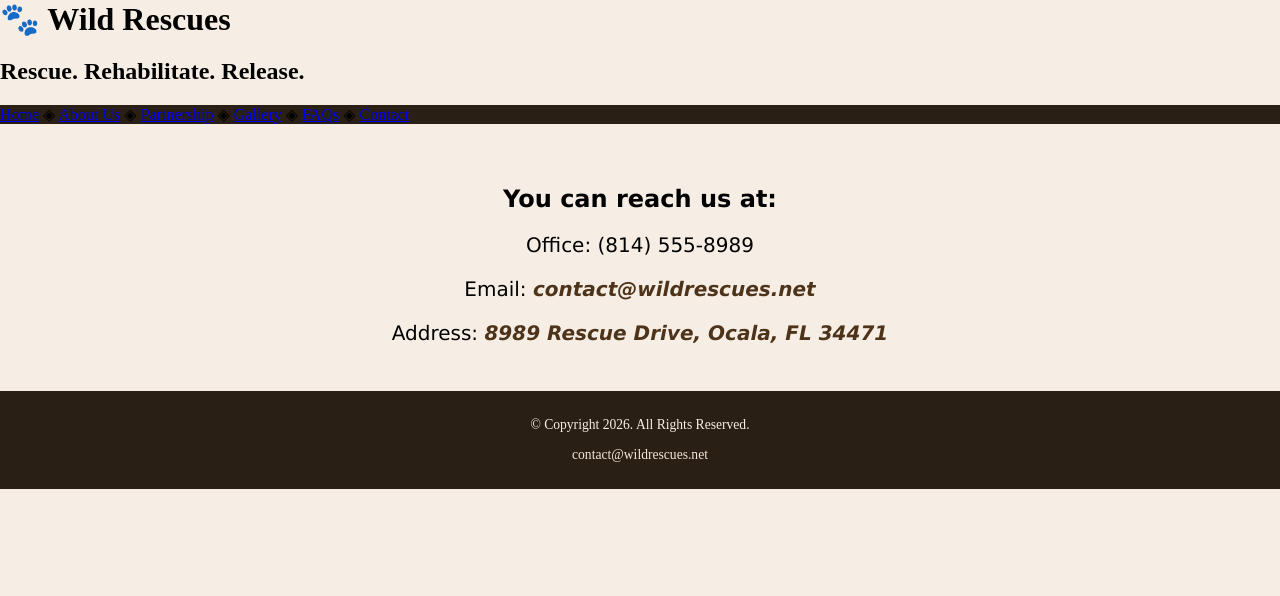
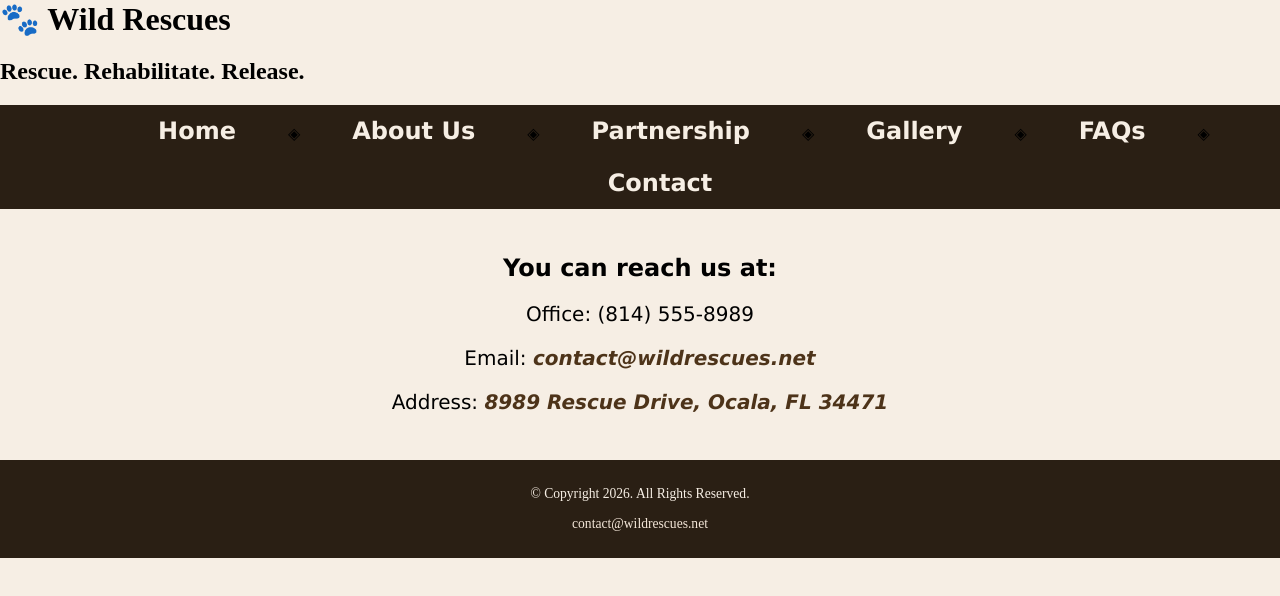
Before and after one commit to nockcarson/mysite, a plain HTML site: page contactwr.html in a window 1280 px wide. Drawn offline with Linux system fonts and the light colour scheme.

Commit message:
Change navigation structure to unordered list

```diff
--- a/contactwr.html
+++ b/contactwr.html
@@ -11,7 +11,7 @@
         <h1>&#128062; Wild Rescues</h1>
         <h2>Rescue. Rehabilitate. Release.</h2>
     </head>
-    <nav><p><a href="index.html">Home</a> &#9672; <a href="about.html">About Us</a> &#9672; <a href="partnership.html">Partnership</a> &#9672; <a href="gallery.html">Gallery</a> &#9672; <a href="faqs.html">FAQs</a> &#9672; <a href="contact.html">Contact</a></p></nav>
+    <nav><ul><li><a href="wrtemplate.html">Home</a></li> &#9672; <li><a href="aboutwr.html">About Us</a></li> &#9672; <li><a href="partnership.html">Partnership</a></li> &#9672; <li><a href="gallery.html">Gallery</a></li> &#9672; <li><a href="faqs.html">FAQs</a></li> &#9672; <li><a href="contactwr.html">Contact</a></li></ul></nav>
     <main> <!--Add page content here-->
         <div id="contact">
             <h2>You can reach us at:</h2>
```
